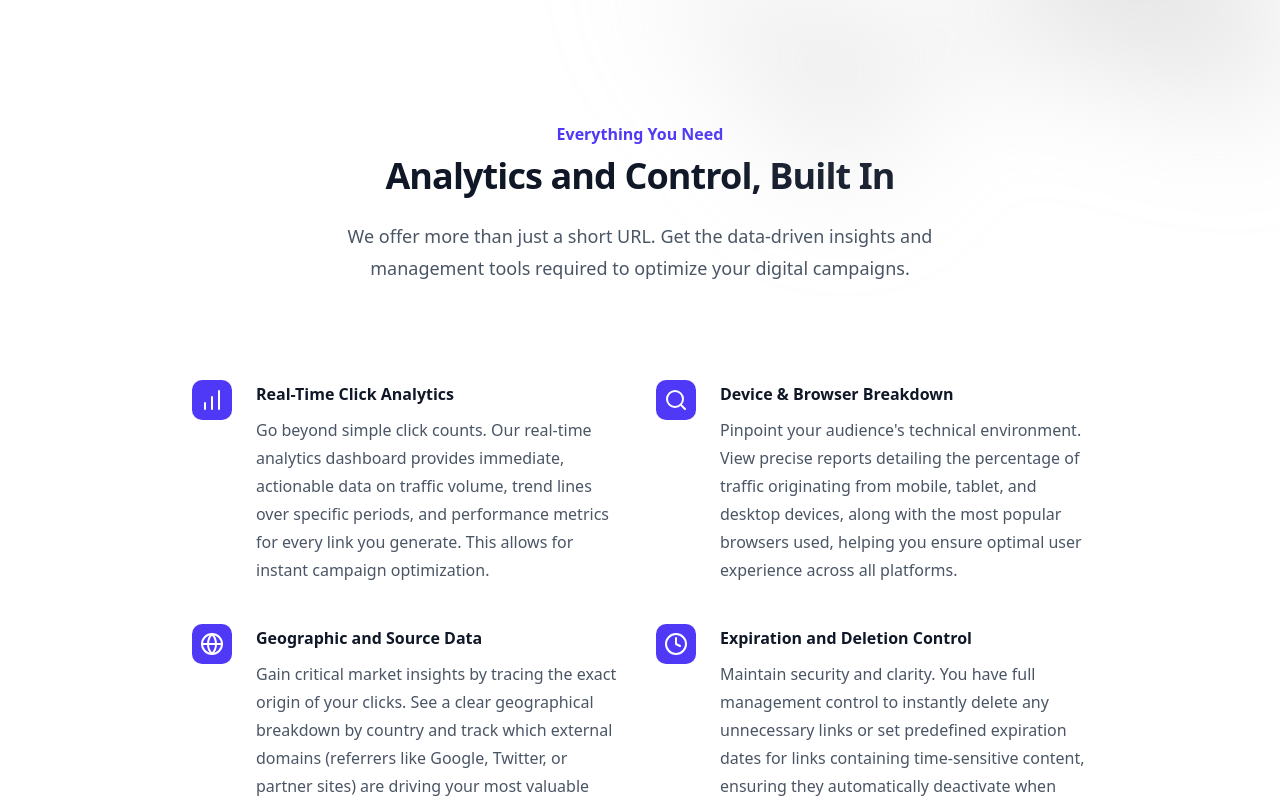
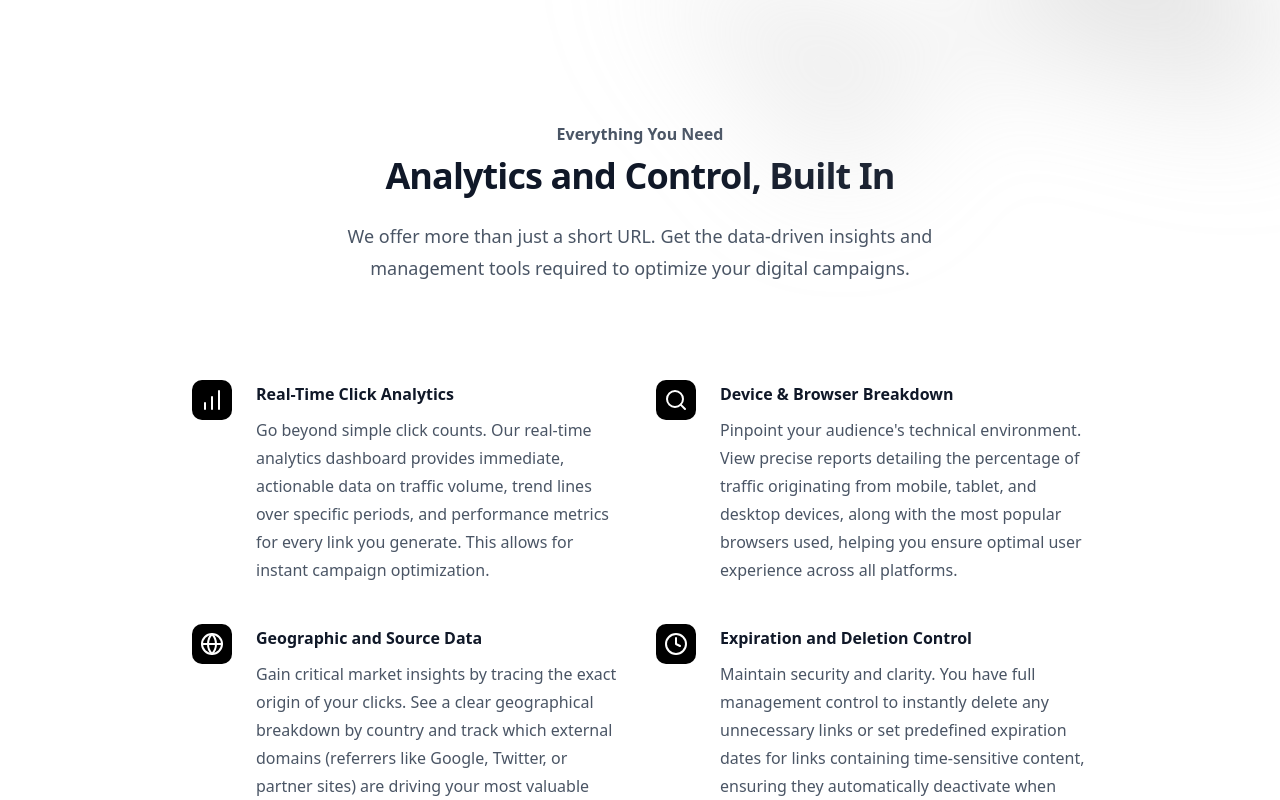
Before and after one commit to Mahiamk/link_shortener_monorepo, a Next.js app in the folder apps/web/: page / in a window 1280 px wide. Shown: the part 800-1600 px from the top of the page. Built offline with nearby package versions, Linux system fonts and the light colour scheme.

Commit message:
fix: update color format in Features component to use consistent gray shades

```diff
--- a/apps/web/components/features.tsx
+++ b/apps/web/components/features.tsx
@@ -55,7 +55,7 @@ export function Features() {
     <div className="bg-white py-24 sm:py-32">
       <div className="mx-auto max-w-7xl px-6 lg:px-8">
         <div className="mx-auto max-w-2xl lg:text-center">
-          <h2 className="text-base font-semibold leading-7 text-indigo-600">
+          <h2 className="text-base font-semibold leading-7 text-gray-600">
             Everything You Need
           </h2>
           <p className="mt-2 text-3xl font-bold tracking-tight text-gray-900 sm:text-4xl">
@@ -70,7 +70,7 @@ export function Features() {
             {features.map((feature) => (
               <div key={feature.name} className="relative pl-16">
                 <dt className="text-base font-semibold leading-7 text-gray-900">
-                  <div className="absolute left-0 top-0 flex h-10 w-10 items-center justify-center rounded-lg bg-indigo-600">
+                  <div className="absolute left-0 top-0 flex h-10 w-10 items-center justify-center rounded-lg bg-black">
                     <feature.icon className="h-6 w-6 text-white" aria-hidden="true" />
                   </div>
                   {feature.name}
```
